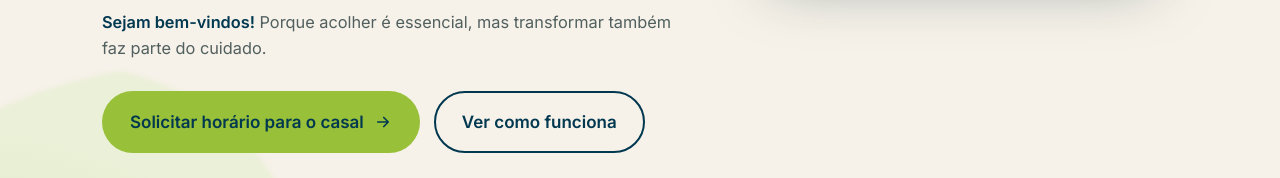
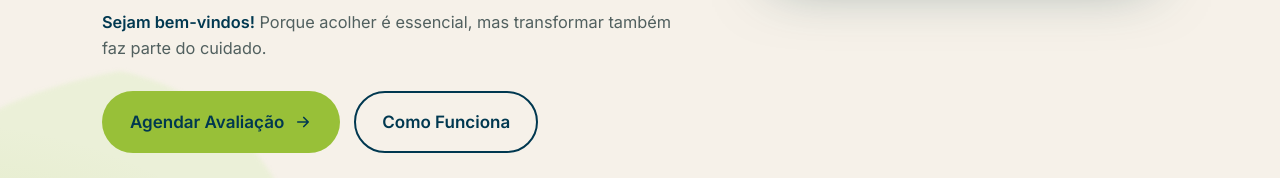
Before and after one commit to marceloxibiu/marceloxibiu.github.io, a plain HTML site: page index.html in a window 1280 px wide. Shown: the part 996-1174 px from the top of the page. Drawn offline with Linux system fonts and the light colour scheme.

Commit message:
Botões do início: Agendar Avaliação e Como Funciona
Co-Authored-By: Claude Sonnet 5.5 <noreply@anthropic.com>
Claude-Session: https://claude.ai/code/session_0124kS2SyrZq2wyh49xeMiXh

```diff
--- a/index.html
+++ b/index.html
@@ -360,9 +360,9 @@ button.chip .go{display:inline-flex;gap:6px;align-items:center;margin-top:12px;f
         <p class="intro-bye"><strong>Sejam bem-vindos!</strong> Porque acolher é essencial, mas transformar também faz parte do cuidado.</p>
       </div>
       <div class="cta">
-        <a class="btn btn-primary" href="#contato">Solicitar horário para o casal
+        <a class="btn btn-primary" href="#contato">Agendar Avaliação
           <svg width="18" height="18" viewBox="0 0 24 24" fill="none" stroke="currentColor" stroke-width="2.2" stroke-linecap="round" stroke-linejoin="round"><path d="M5 12h14M13 6l6 6-6 6"/></svg></a>
-        <a class="btn btn-ghost" href="#como-funciona">Ver como funciona</a>
+        <a class="btn btn-ghost" href="#como-funciona">Como Funciona</a>
       </div>
       <ul class="facts">
         <li>Clínica desde 2007</li>
```
